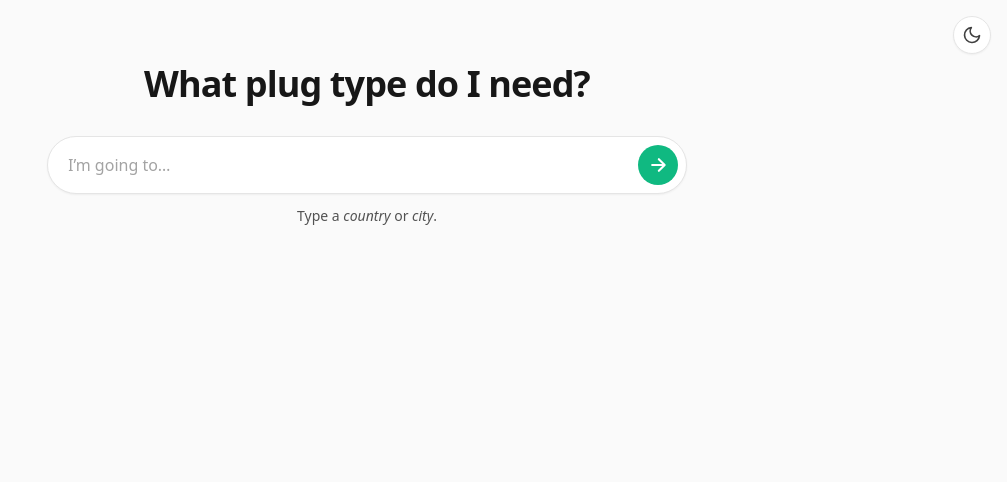
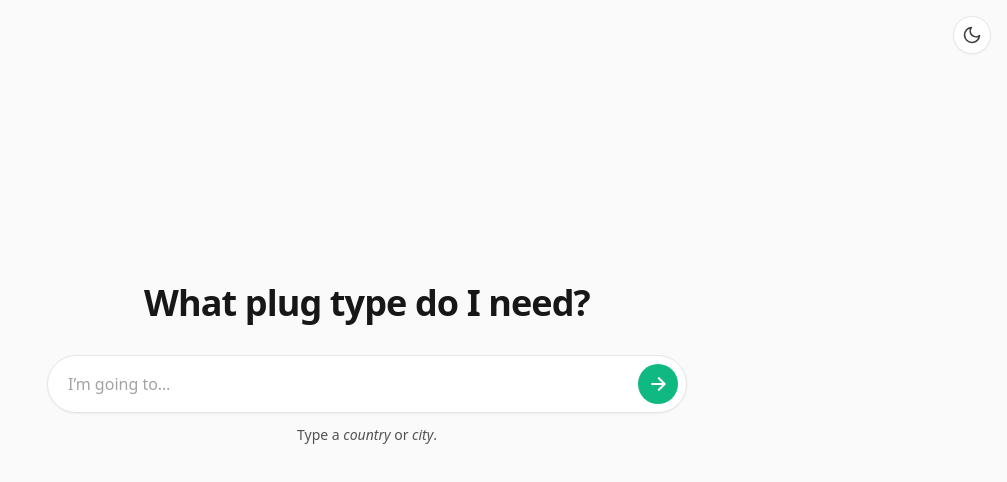
Before and after one commit to cphcrd22/plug-site-build-1, a Next.js app: page / in a window 1280 px wide. Shown: the top 482 px of the page, without its empty margins (273-1280 px from the left). Built offline with nearby package versions, Linux system fonts and the light colour scheme.

Commit message:
Center home page on desktop

```diff
--- a/app/page.tsx
+++ b/app/page.tsx
@@ -52,7 +52,7 @@ export default function Page() {
   }
 
   return (
-    <div className="mx-auto flex max-w-2xl flex-col items-center px-4 py-12 sm:py-16">
+    <div className="mx-auto flex max-w-2xl flex-col items-center px-4 py-12 sm:py-16 md:min-h-screen md:py-0 md:justify-center">
       <h1 className="mb-8 text-center text-2xl font-extrabold tracking-tight sm:text-3xl md:text-4xl">
         What plug type do I need?
       </h1>
```
